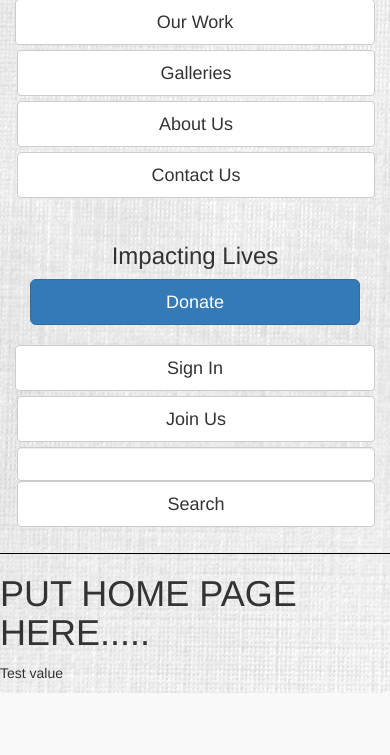
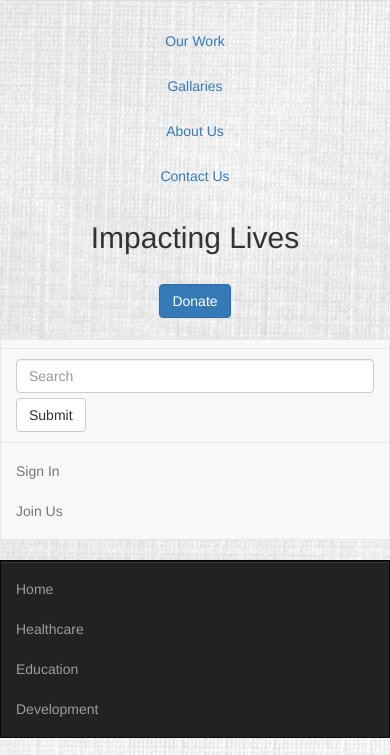
Before and after one commit to atelukuntla/Ffutche-Foundation, a Django app: page / in a window 390 px wide. Shown: the part 294-1049 px from the top of the page. Before the commit the page ends 987 px from the top, so only its background shows below. Run offline with Django 3.2, Linux system fonts and the light colour scheme; some libraries are stand-ins or nearby versions.

Commit message:
Major Changes

```diff
--- a/templates/ffutche/index.html
+++ b/templates/ffutche/index.html
@@ -1,64 +1,152 @@
 {% load staticfiles %}
 
-<link rel="stylesheet" type="text/css" href="{% static 'ffutche/css/bootstrap.min.css' %}" />
+<!-- link rel="stylesheet" type="text/css" href="{% static 'ffutche/css/bootstrap.min.css' %}" / -->
+<link rel="stylesheet" href="https://maxcdn.bootstrapcdn.com/bootstrap/3.3.7/css/bootstrap.min.css">
 <link rel="stylesheet" type="text/css" href="//fonts.googleapis.com/css?family=Satisfy" />
+<script src="https://ajax.googleapis.com/ajax/libs/jquery/3.2.1/jquery.min.js"></script>
+<!-- script src=href="{% static 'ffutche/js/jquery-3.2.1.min.js' %}"></script -->
+<!-- script src=href="{% static 'ffutche/js/bootstrap.js' %}"></script -->
+<script src="https://maxcdn.bootstrapcdn.com/bootstrap/3.3.7/js/bootstrap.min.js"></script>
+
 <link rel="stylesheet" type="text/css" href="{% static 'ffutche/style.css' %}" />
-<script src=href="{% static 'ffutche/js/jquery-3.2.1.min.js' %}"></script>
-<script src=href="{% static 'ffutche/js/bootstrap.min.js' %}"></script>
+
 
 <div class="container">
     <div class="row">
-        <div class="col-md-4">
-            <a href="{% url 'ffutche:index' %}" class="thumbnail">
-                <img src="https://cdn3.scrvt.com/fokus/b28a2c435f22c12d/20d9e5ef072419b3776b0749a2b6a0bd/FAME-partners-logo-Sony-400x200.png">
-            </a>
+        <!-- LOGO -->
+        <div class="col-md-4 thumbnail">
+            <a href="{% url 'ffutche:index' %}" class="navbar-left"><img src="{% static 'ffutche/images/logo.png' %}"></a>
         </div>
         <div class="col-md-8">
-            <ul class="nav nav-pills nav-justified">
-                <li><a class="btn btn-default btn-lg" href="#" role="button">Our Work</a></li>
-                <li><a class="btn btn-default btn-lg" href="#" role="button">Galleries</a></li>
-                <li><a class="btn btn-default btn-lg" href="#" role="button">About Us</a></li>
-                <li><a class="btn btn-default btn-lg" href="#" role="button">Contact Us</a></li>
-            </ul>
+            <!-- Right 3 Items -->
+            <div class="row">
+                <nav>
+                    <ul class="nav nav-justified">
+                        <li><a href="#">Our Work</a></li>
+                        <li><a href="#">Gallaries</a></li>
+                        <li><a href="#">About Us</a></li>
+                        <li><a href="#">Contact Us</a></li>
+                    </ul>
+                </nav>
+            </div>
+            <!-- Middle 2 Items -->
+            <div class="row">
+                <div class="col-md-9 text-center">
+                    <h2>Impacting Lives</h2>
+                </div>
+                <div class="col-md-3 text-center"><br>
+                    <a class="btn btn-primary" href="{% url 'ffutche:donation' %}" target="_blank" role="button">Donate</a>
+                </div>
+            </div>
+            <br>
+            <!-- Last 4 Items -->
+            <div class="row">
+                <nav class="navbar navbar-default">
+                    <div id="navbar" class="navbar-collapse">
+                        <form class="navbar-form navbar-right">
+                            <div class="form-group">
+                                <input type="text" class="form-control" placeholder="Search">
+                            </div>
+                            <button type="submit" class="btn btn-default">Submit</button>
+                        </form>
+                        <ul class="nav navbar-nav navbar-right">
+                            <li><a href="#">Sign In</a></li>
+                            <li><a href="#">Join Us</a></li>
+                        </ul>
+                    </div>
+                </nav>
+            </div>
+        </div>
+    </div>
 
-            <br>
-            <ul class="nav nav-pills nav-justified">
-                <div class="col-md-8 text-center">
-                    <li><h3>Impacting Lives</h3></li>
+    <!-- Secondary main menu -->
+    <div class="row">
+        <!-- Static navbar -->
+        <nav class="navbar navbar-inverse">
+                <div id="navbar" class="navbar-collapse">
+                    <ul class="nav navbar-nav navbar-right">
+                        <li><a href="#">Home</a></li>
+                        <li><a href="#">Healthcare</a></li>
+                        <li><a href="#">Education</a></li>
+                        <li><a href="#">Development</a></li>
+                    </ul>
+                </div><!--/.nav-collapse -->
+        </nav>
+    </div>
+
+    <div class="row"></div>
+        <div class="col-md-6">
+
+            <!-- Carousel
+    ================================================== -->
+            <div id="myCarousel" class="carousel slide" data-ride="carousel">
+                <!-- Indicators -->
+                <ol class="carousel-indicators">
+                    <li data-target="#myCarousel" data-slide-to="0"></li>
+                    <li data-target="#myCarousel" data-slide-to="1"></li>
+                    <li data-target="#myCarousel" data-slide-to="2"></li>
+                    <li data-target="#myCarousel" data-slide-to="3"></li>
+                    <li data-target="#myCarousel" data-slide-to="4"></li>
+                </ol>
+                <div class="carousel-inner" role="listbox">
+                    <div class="item active">
+                        <img class="first-slide" src="{% static 'ffutche/images/slider_01.jpg' %}" alt="First slide">
+                        <div class="container">
+                            <div class="carousel-caption">
+                                <h1>Spreading Smiles</h1>
+                                <p>We spread happiness and all.</p>
+                            </div>
+                        </div>
+                    </div>
+                    <div class="item">
+                        <img class="second-slide" src="{% static 'ffutche/images/slider_02.jpg' %}" alt="Second slide">
+                        <div class="container">
+                            <div class="carousel-caption">
+                                <h1>Connecting People</h1>
+                                <p>We connect people and all.</p>
+                            </div>
+                        </div>
+                    </div>
+                    <div class="item">
+                        <img class="third-slide" src="{% static 'ffutche/images/slider_03.jpg' %}" alt="Third slide">
+                        <div class="container">
+                            <div class="carousel-caption">
+                                <h1>Helping Farmers</h1>
+                                <p>Helping farmers and all.</p>
+                            </div>
+                        </div>
+                    </div>
+                    <div class="item">
+                        <img class="third-slide" src="{% static 'ffutche/images/slider_04.jpg' %}" alt="Third slide">
+                        <div class="container">
+                            <div class="carousel-caption">
+                                <h1>Happy Families</h1>
+                                <p>Happy families and all.</p>
+                            </div>
+                        </div>
+                    </div>
+                    <div class="item">
+                        <img class="third-slide" src="{% static 'ffutche/images/slider_05.jpg' %}" alt="Third slide">
+                        <div class="container">
+                            <div class="carousel-caption">
+                                <h1>Join Us</h1>
+                                <p>Come join us and help make world a better place.</p>
+                                <p><a class="btn btn-lg btn-primary" href="#" role="button">Sign Up</a></p>
+                            </div>
+                        </div>
+                    </div>
                 </div>
-                <div class="col-md-4 aligned">
-                    <li><a class="btn btn-primary btn-lg text-center center-block" href="{% url 'ffutche:donation' %}" target="_blank" role="button">Donate</a></li>
-                </div>
-            </ul>
-            <br>
+                <a class="left carousel-control" href="#myCarousel" role="button" data-slide="prev">
+                    <span class="glyphicon glyphicon-chevron-left" aria-hidden="true"></span>
+                    <span class="sr-only">Previous</span>
+                </a>
+                <a class="right carousel-control" href="#myCarousel" role="button" data-slide="next">
+                    <span class="glyphicon glyphicon-chevron-right" aria-hidden="true"></span>
+                    <span class="sr-only">Next</span>
+                </a>
+            </div><!-- /.carousel -->
 
-            <ul class="nav nav-pills nav-justified">
-                <li><a class="btn btn-default btn-lg" href="#" role="button">Sign In</a></li>
-                <li><a class="btn btn-default btn-lg" href="#" role="button">Join Us</a></li>
-                <li><input type='text' class="form-control input-normal" name="q" value=""></li>
-                <li><a class="btn btn-default btn-lg" href="#" role="button">Search</a></li>
-            </ul>
 
         </div>
-    </div>
-</div>
 
-<hr style="width: 100%; color: black; height: 1px; background-color:black;" />
-
-<!--
-
-<nav class="navbar navbar-default">
-    <div class="container-fluid">
--->
-        <!-- Logo -->
-
-<!--
-        <div class="navbar-header">
-            <a class="navbar-brand" href="{% url 'ffutche:index' %}">Ffutche Foundation</a>
-        </div>
-
-    </div>
-</nav>
--->
-    <h1>PUT HOME PAGE HERE.....</h1>
-    <p>{{ some_value }}</p>
+</div> <!-- /container -->
```
